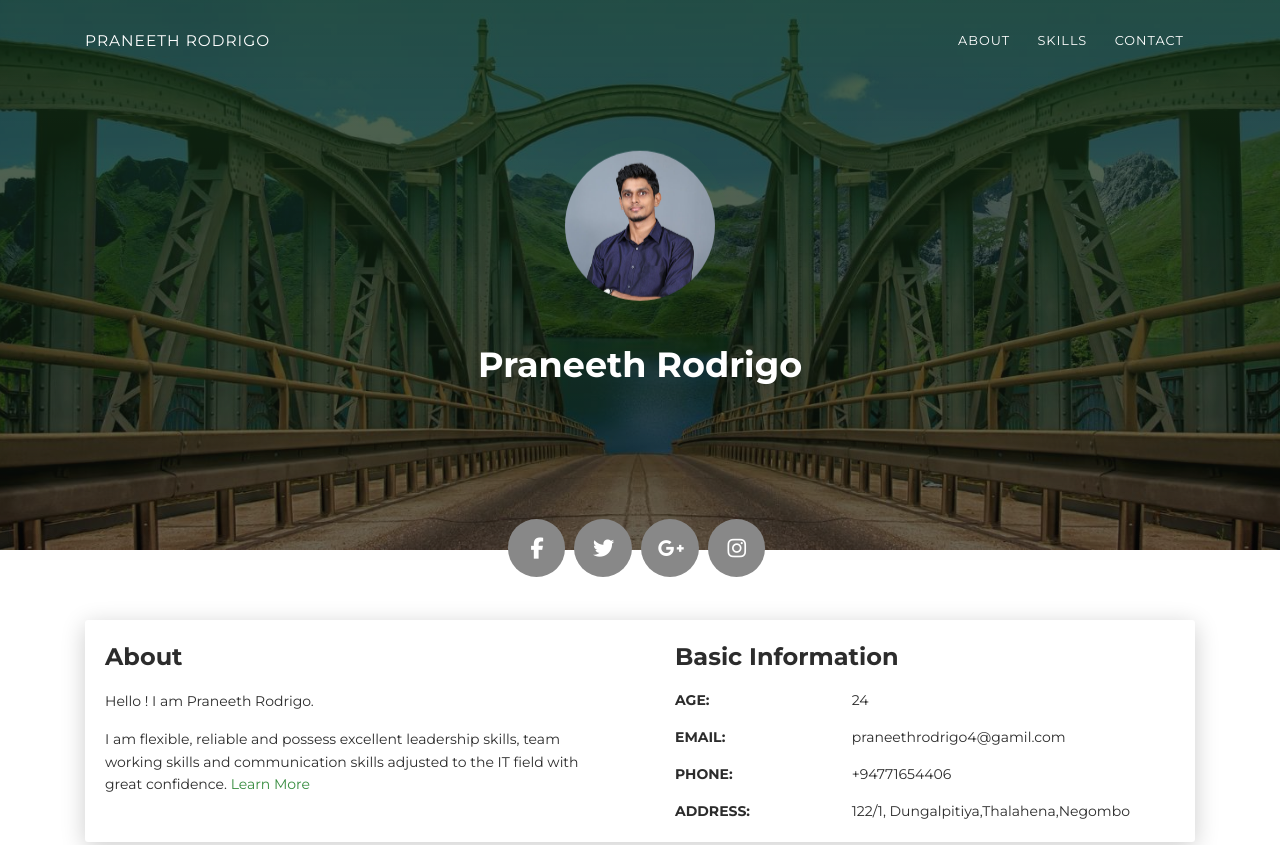
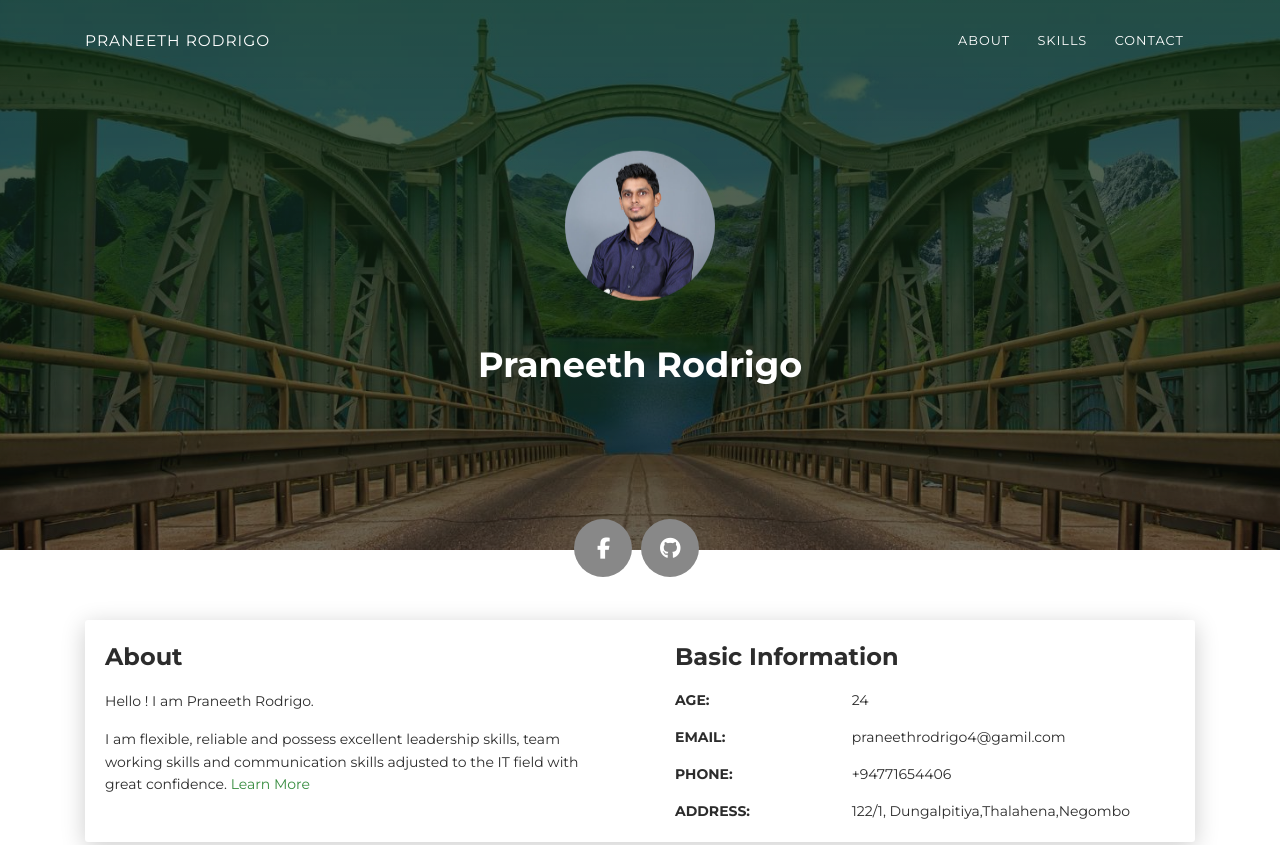
Before and after one commit to PraneethRodrigo/WebResume, a plain HTML site: page index.html in a window 1280 px wide. Shown: the top 845 px of the page. Drawn offline with Linux system fonts and the light colour scheme; a script that the page names is missing.

Commit message:
linked my social profiles to the web

```diff
--- a/index.html
+++ b/index.html
@@ -47,7 +47,7 @@
       </div>
       <div class="section">
         <div class="container">
-          <div class="button-container"><a class="btn btn-default btn-round btn-lg btn-icon" href="#" rel="tooltip" title="Follow me on Facebook"><i class="fa fa-facebook"></i></a><a class="btn btn-default btn-round btn-lg btn-icon" href="#" rel="tooltip" title="Follow me on Twitter"><i class="fa fa-twitter"></i></a><a class="btn btn-default btn-round btn-lg btn-icon" href="#" rel="tooltip" title="Follow me on Google+"><i class="fa fa-google-plus"></i></a><a class="btn btn-default btn-round btn-lg btn-icon" href="#" rel="tooltip" title="Follow me on Instagram"><i class="fa fa-instagram"></i></a></div>
+          <div class="button-container"><a class="btn btn-default btn-round btn-lg btn-icon" href="https://www.facebook.com/praneeth.rodrigo.311" rel="tooltip" title="Follow me on Facebook"><i class="fa fa-facebook"></i></a><a class="btn btn-default btn-round btn-lg btn-icon" href="https://github.com/PraneethRodrigo" rel="tooltip" title="Follow me on GitHub"><i class="fa fa-github"></i></a></div>
         </div>
       </div>
     </div>
```
